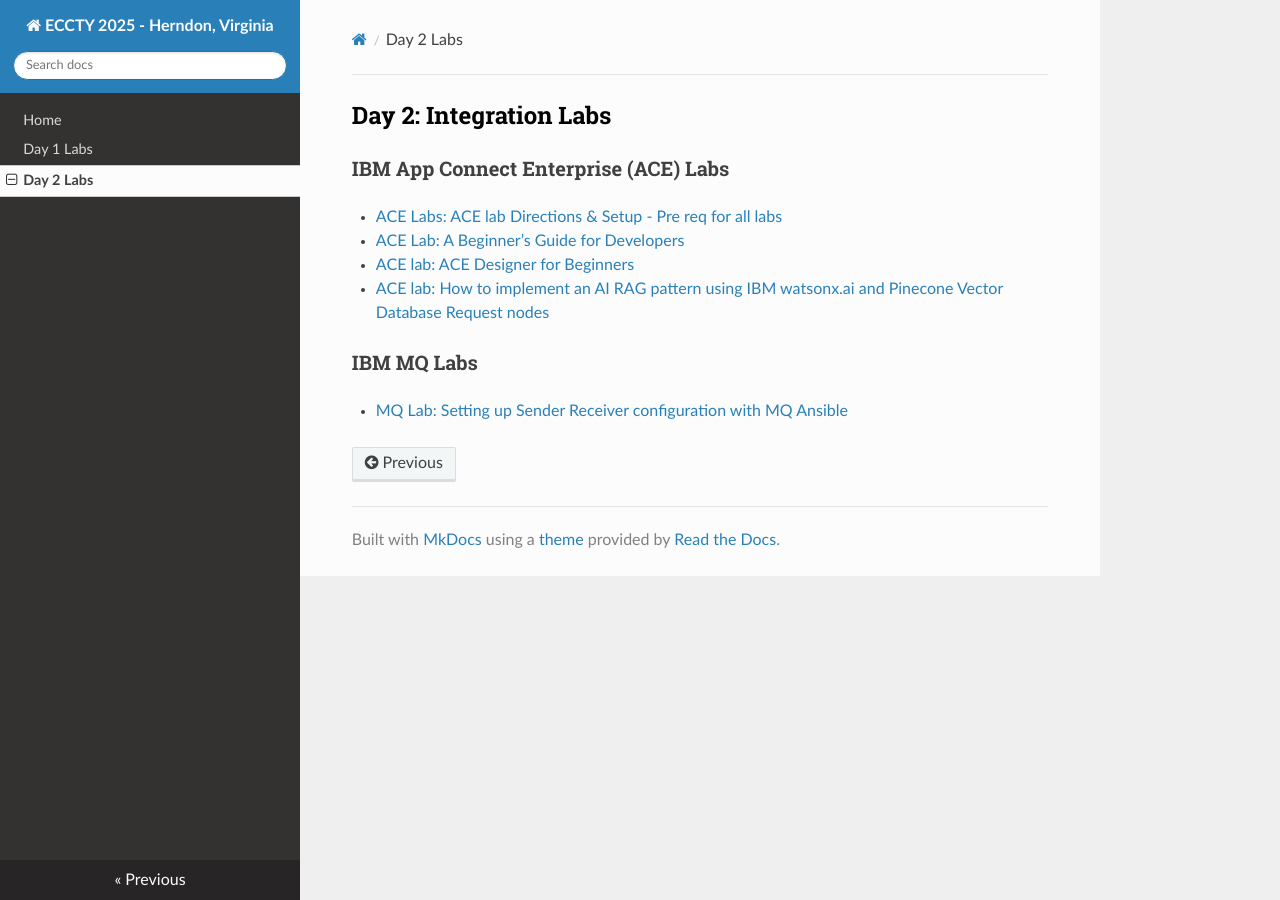
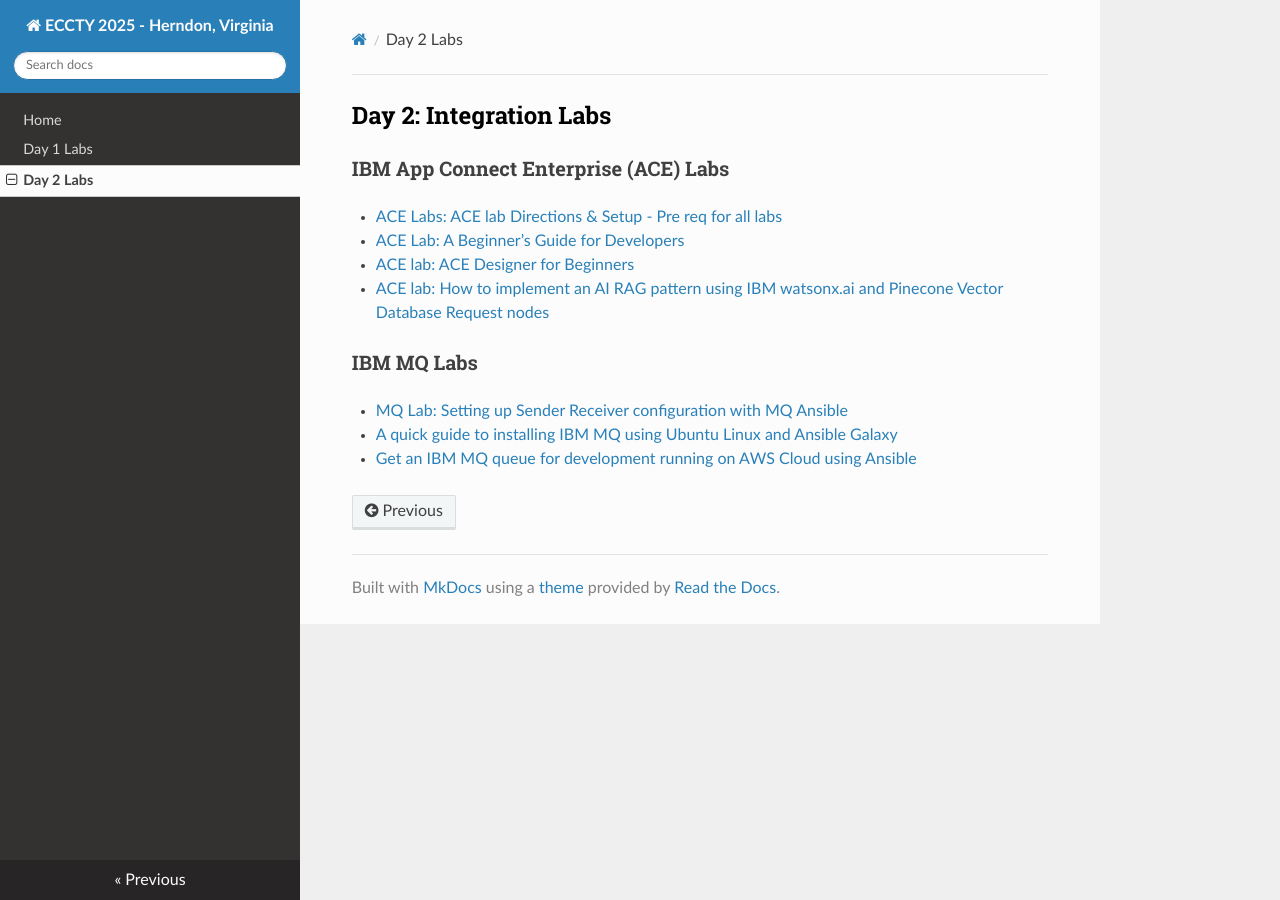
Before and after one commit to kgibm/ECCTY-Herndon-2025, an MkDocs documentation site: the page built from docs/day2.md, in a window 1280 px wide. Built offline with MkDocs 1.6.1, drawn with Linux system fonts in a browser that asks for light colours; nearby versions of some CDN libraries.

Commit message:
Update
Signed-off-by: Kevin Grigorenko <kevin.grigorenko@us.ibm.com>

```diff
--- a/docs/day2.md
+++ b/docs/day2.md
@@ -10,3 +10,5 @@
 ### IBM MQ Labs
 
 * [MQ Lab: Setting up Sender Receiver configuration with MQ Ansible](resources/Setting%20up%20a%20Sender%20Receiver%20Configuration%20with%20MQ%20Ansible.pdf)
+* [A quick guide to installing IBM MQ using Ubuntu Linux and Ansible Galaxy](resources/A%20quick%20guide%20to%20installing%20IBM%20MQ%20using%20Ubuntu%20Linux%20and%20Ansible%20Galaxy.pdf)
+* [Get an IBM MQ queue for development running on AWS Cloud using Ansible](https://developer.ibm.com/tutorials/mq-connect-app-queue-manager-cloud-aws-ansible/)
```
Also changed, not shown: 4 other files.
